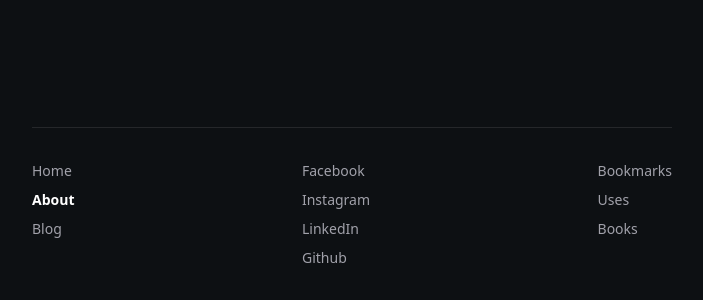
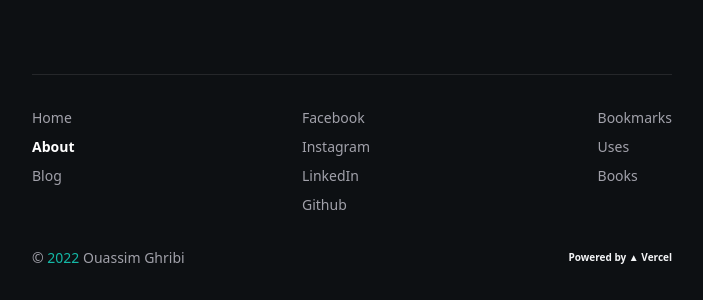
Before and after one commit to strlrd-29/Ouassim.io, a Next.js app: page /about in a window 1280 px wide. Shown: the part 1436-1736 px from the top of the page, without its empty margins (288-991 px from the left). Built offline with nearby package versions, Linux system fonts and the light colour scheme; a small style sheet from the web is missing.

Commit message:
added vercel callout to the footer and head tag in the layout

```diff
--- a/src/components/layout/Footer.jsx
+++ b/src/components/layout/Footer.jsx
@@ -2,6 +2,8 @@ import { VStack, Link, Text, chakra, Divider, Stack } from '@chakra-ui/react'
 
 import { useRouter } from 'next/router'
 import NextLink from 'next/link'
+
+import VercelCallout from '../vercelCallout'
 
 import { firstGroup, secondGroup, thirdGroup } from '@/utils/constants'
 
@@ -62,6 +64,23 @@ export default function Footer() {
 					))}
 				</VStack>
 			</Stack>
+			<Stack
+				w="full"
+				direction={{ base: 'column', md: 'row' }}
+				alignItems="center"
+				justifyContent={{ base: 'center', md: 'space-between' }}
+				spacing={0}
+				gridRowGap={4}
+			>
+				<Text color="gray.400" fontSize="md">
+					©{' '}
+					<chakra.span as="time" color="#14b8a6">
+						{new Date().getFullYear()}
+					</chakra.span>{' '}
+					Ouassim Ghribi
+				</Text>
+				<VercelCallout />
+			</Stack>
 		</VStack>
 	)
 }
--- a/src/components/layout/index.jsx
+++ b/src/components/layout/index.jsx
@@ -1,11 +1,17 @@
+import Head from 'next/head'
+
 import { Container, VStack } from '@chakra-ui/react'
 
 import Header from './Header'
 import Footer from './Footer'
 
-function Layout({ children }) {
+function Layout({ children, title, description }) {
 	return (
 		<>
+			<Head>
+				<title>{title}</title>
+				<meta name="description" content={description} />
+			</Head>
 			<Header />
 			<Container
 				maxW="container.sm"
--- /dev/null
+++ b/src/components/vercelCallout/index.jsx
@@ -0,0 +1,22 @@
+import { Link } from '@chakra-ui/react'
+
+const VercelCallout = () => {
+	return (
+		<Link
+			href="https://vercel.com"
+			isExternal
+			fontSize="xs"
+			fontWeight="semibold"
+			display="inline-block"
+			_hover={{ textDecoration: 'none' }}
+		>
+			Powered by{' '}
+			<span role="img" aria-label="Vercel logo">
+				▲
+			</span>{' '}
+			Vercel
+		</Link>
+	)
+}
+
+export default VercelCallout
--- a/src/pages/about.js
+++ b/src/pages/about.js
@@ -2,7 +2,7 @@ import Layout from '@/components/layout'
 
 export default function About() {
 	return (
-		<Layout>
+		<Layout title="About - Ouassim Ghribi">
 			<h1>About</h1>
 			<p>This is the about page.</p>
 		</Layout>
--- a/src/pages/index.js
+++ b/src/pages/index.js
@@ -3,7 +3,10 @@ import { Heading, Link } from '@chakra-ui/react'
 
 export default function Home() {
 	return (
-		<Layout>
+		<Layout
+			title="Ouassim - Developer, Designer."
+			description="Front-end developer, Javascript enthusiast, and in love with React"
+		>
 			<Heading>Hello World</Heading>
 			<Link>Next JS</Link>
 		</Layout>
```
